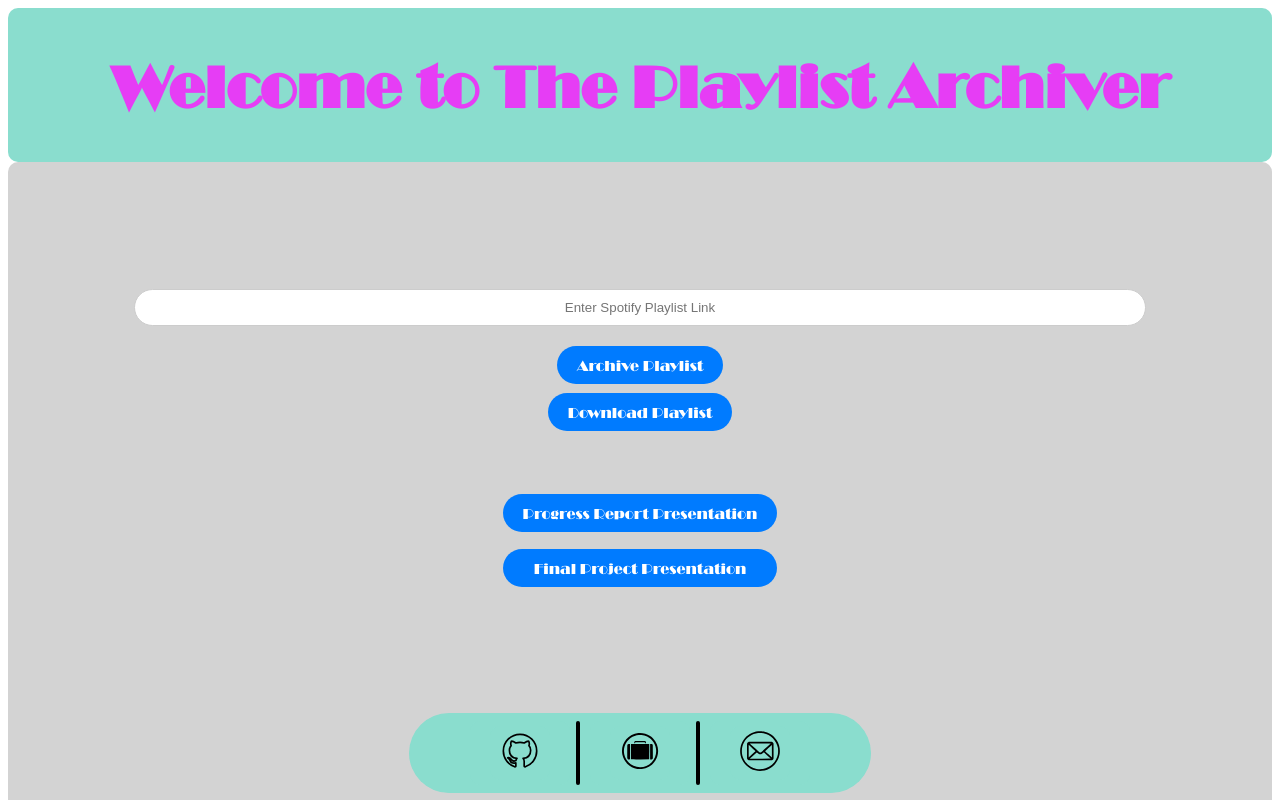
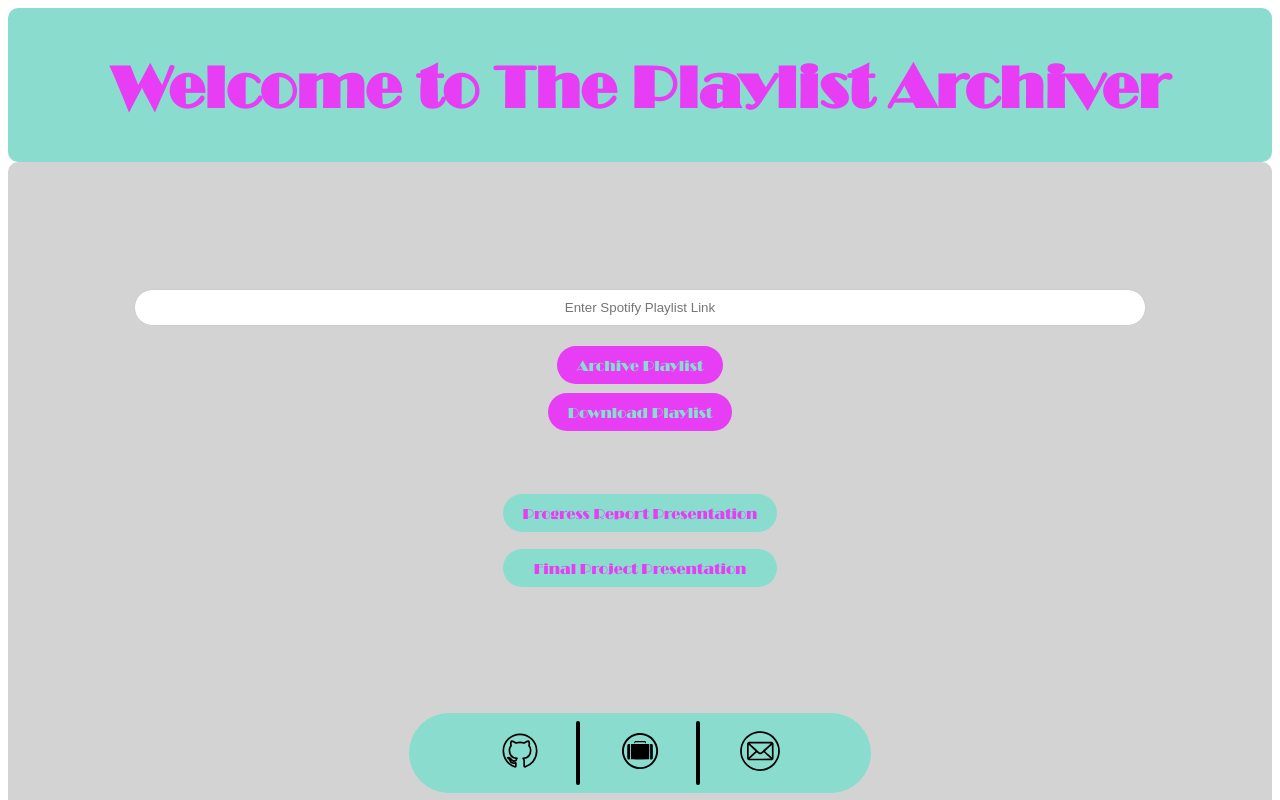
Before and after one commit to tenjotenge/playlist-archiver, a Next.js app: page / in a window 1280 px wide. Shown: the top 800 px of the page. Built offline with nearby package versions, Linux system fonts and the light colour scheme.

Commit message:
full south beach

```diff
--- a/src/components/DownloadButton.module.css
+++ b/src/components/DownloadButton.module.css
@@ -3,8 +3,8 @@
 .download-button {
     padding: 10px 20px;
     margin-top: 5%;
-    background-color: #007bff;
-    color: #fff;
+    background-color: #e63df5;
+    color: #8ADDCE;
     border: none;
     border-radius: 20px;
     cursor: pointer;
--- a/src/components/LinkCollector.module.css
+++ b/src/components/LinkCollector.module.css
@@ -34,8 +34,8 @@
 
   .archive-button {
     padding: 10px 20px;
-    background-color: #007bff;
-    color: #fff;
+    background-color: #e63df5;
+    color: #8ADDCE;
     border: none;
     border-radius: 20px;
     cursor: pointer;
--- a/src/components/PresentationButtons.module.css
+++ b/src/components/PresentationButtons.module.css
@@ -16,8 +16,8 @@
 
   .presentation-button {
     padding: 10px 20px;
-    background-color: #007bff; /* #e63df5 for pink, #007bff for og blue */
-    color: #fff;
+    background-color: #8ADDCE; /* #e63df5 for pink, #007bff for og blue */
+    color: #e63df5;
     border: none;
     border-radius: 20px;
     cursor: pointer;
```
